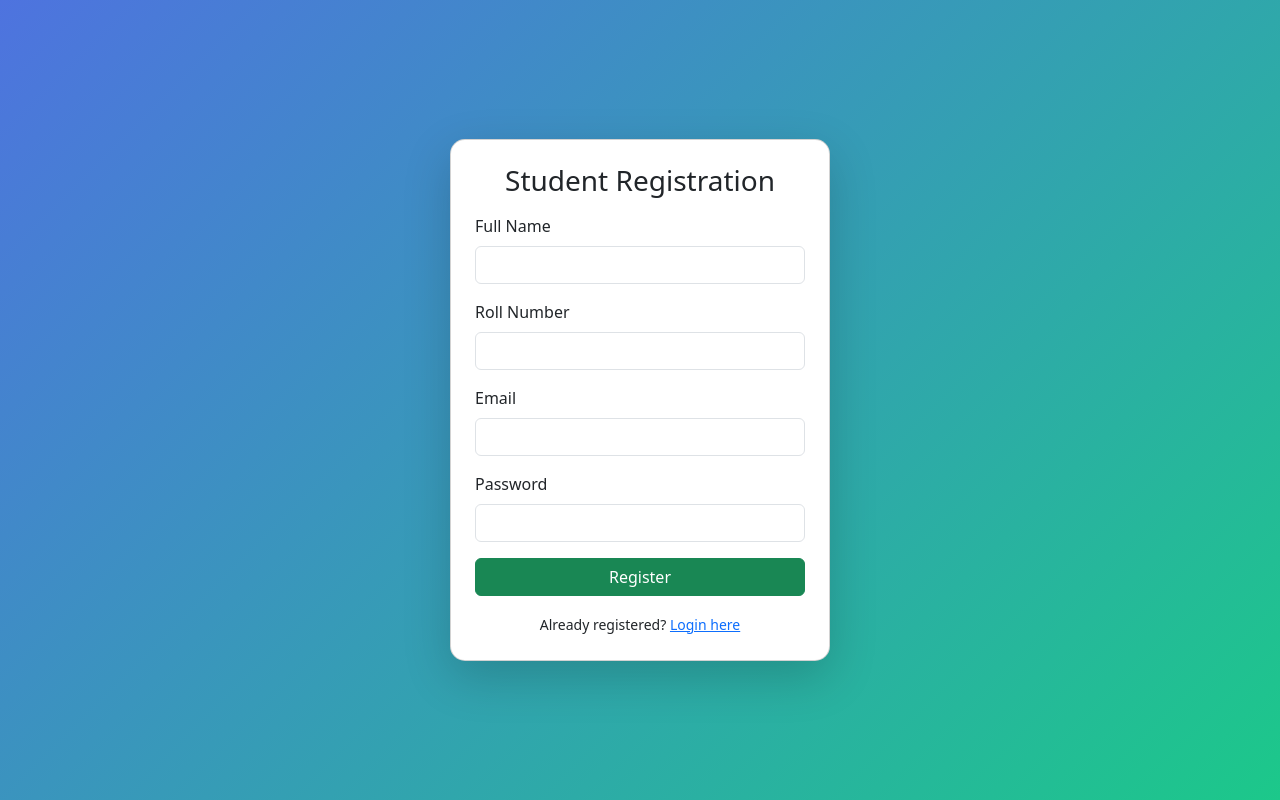
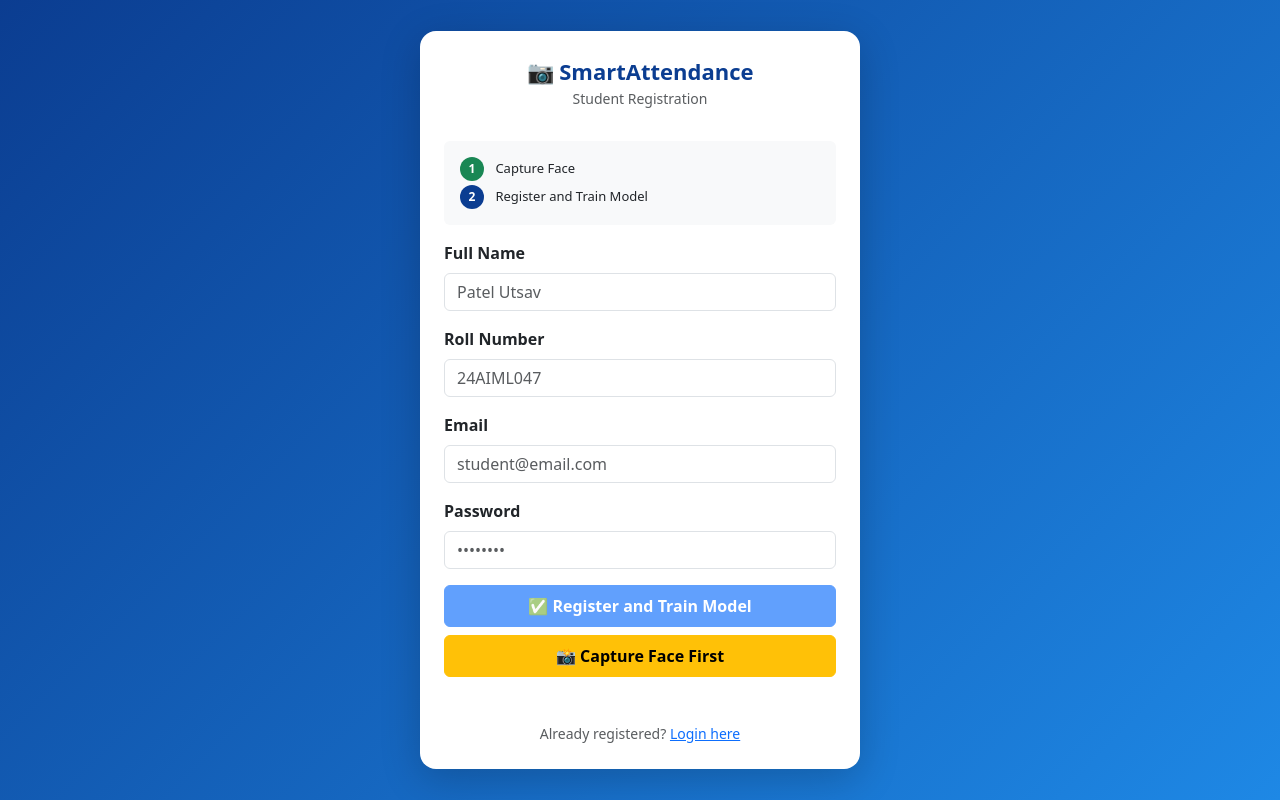
Before and after one commit to Utsav-047/Smart-Attendance-System, a Flask app: page /register in a window 1280 px wide. Run offline with Flask 3, Linux system fonts and the light colour scheme.

Commit message:
Revamp registration page with face capture feature
Enhanced the registration page with improved layout, added step indicators, and integrated face capture functionality.

```diff
--- a/templates/register.html
+++ b/templates/register.html
@@ -1,82 +1,155 @@
-<!-- <!DOCTYPE html>
-<html>
-<head>
-    <title>Register</title>
-</head>
-<body>
-    <h2>Student Registration</h2>
-
-    <form method="POST">
-        <input type="text" name="name" placeholder="Full Name" required><br><br>
-        <input type="text" name="roll" placeholder="Roll Number" required><br><br>
-        <input type="email" name="email" placeholder="Email" required><br><br>
-        <input type="password" name="password" placeholder="Password" required><br><br>
-        <button type="submit">Register</button>
-    </form>
-
-    <p>Already registered? <a href="/">Login</a></p>
-</body>
-</html> -->
 
 <!DOCTYPE html>
 <html lang="en">
 <head>
   <meta charset="UTF-8">
   <title>Register | Smart Attendance</title>
-
-    <!-- Bootstrap -->
   <link href="https://cdn.jsdelivr.net/npm/bootstrap@5.3.2/dist/css/bootstrap.min.css" rel="stylesheet">
-
-    <!-- Small custom CSS -->
   <style>
     body {
-            background: linear-gradient(135deg, #4e73df, #1cc88a);
+      background: linear-gradient(135deg, #0b3d91, #1e88e5);
+      min-height: 100vh;
+      display: flex;
+      align-items: center;
+      justify-content: center;
     }
-
-        .card {
-            border-radius: 15px;
+    .card { border: none; border-radius: 16px; box-shadow: 0 10px 40px rgba(0,0,0,0.2); }
+    .step-badge {
+      background: #0b3d91;
+      color: white;
+      border-radius: 50%;
+      width: 24px; height: 24px;
+      display: inline-flex;
+      align-items: center;
+      justify-content: center;
+      font-size: 12px;
+      font-weight: 700;
+      margin-right: 8px;
     }
+    .step-badge.done { background: #198754; }
   </style>
 </head>
+<body>
+<div class="card p-4" style="width:440px">
 
-<body>
-
-<div class="container d-flex justify-content-center align-items-center vh-100">
-    <div class="card shadow-lg p-4" style="width: 380px;">
-
-        <h3 class="text-center mb-3">Student Registration</h3>
-
-        <form method="POST">
-
-            <div class="mb-3">
-                <label class="form-label">Full Name</label>
-                <input type="text" name="name" class="form-control" required>
+  <div class="text-center mb-3">
+    <div style="color:#0b3d91;font-size:22px;font-weight:700">📷 SmartAttendance</div>
+    <p class="text-muted small">Student Registration</p>
   </div>
 
-            <div class="mb-3">
-                <label class="form-label">Roll Number</label>
-                <input type="text" name="roll" class="form-control" required>
+  {% if error %}
+  <div class="alert alert-danger py-2 small">{{ error }}</div>
+  {% endif %}
+
+  <!-- STEP INDICATORS -->
+  <div class="mb-3 p-3 rounded" style="background:#f8f9fa;font-size:13px">
+    <div class="mb-1"><span class="step-badge done" id="step1badge">1</span> Capture Face</div>
+    <div><span class="step-badge" id="step2badge">2</span> Register and Train Model</div>
   </div>
 
+  <!-- REGISTRATION FORM -->
+  <form method="POST" id="registerForm">
+    <input type="hidden" name="face_captured" id="faceCapturedInput" value="0">
     <div class="mb-3">
-                <label class="form-label">Email</label>
-                <input type="email" name="email" class="form-control" required>
+      <label class="form-label fw-semibold">Full Name</label>
+      <input type="text" name="name" id="nameInput" class="form-control" placeholder="Patel Utsav" required>
+    </div>
+    <div class="mb-3">
+      <label class="form-label fw-semibold">Roll Number</label>
+      <input type="text" name="roll" id="rollInput" class="form-control" placeholder="24AIML047" required>
+    </div>
+    <div class="mb-3">
+      <label class="form-label fw-semibold">Email</label>
+      <input type="email" name="email" class="form-control" placeholder="student@email.com" required>
+    </div>
+    <div class="mb-3">
+      <label class="form-label fw-semibold">Password</label>
+      <input type="password" name="password" class="form-control" placeholder="••••••••" required>
     </div>
 
-            <div class="mb-3">
-                <label class="form-label">Password</label>
-                <input type="password" name="password" class="form-control" required>
-            </div>
-
-            <button type="submit" class="btn btn-success w-100">Register</button>
+    <!-- STEP 2: REGISTER BUTTON -->
+    <button type="submit" id="registerBtn" class="btn btn-primary w-100 py-2 fw-bold mb-2" disabled>
+      ✅ Register and Train Model
+    </button>
   </form>
 
-        <div class="text-center mt-3">
-            <small>Already registered? <a href="/">Login here</a></small>
-        </div>
+  <!-- STEP 1: CAPTURE FACE BUTTON -->
+  <button id="captureBtn" onclick="captureFace()" class="btn btn-warning w-100 py-2 fw-bold mb-2">
+    📸 Capture Face First
+  </button>
 
+  <!-- STATUS MESSAGE -->
+  <div id="statusMsg" class="text-center mt-2" style="font-size:13px;min-height:20px"></div>
+
+  <div class="text-center mt-2">
+    <small class="text-muted">Already registered? <a href="/">Login here</a></small>
   </div>
 </div>
 
+<script>
+  const registered = {{ 'true' if registered else 'false' }};
+  const trained = {{ 'true' if trained else 'false' }};
+
+  window.onload = function() {
+    document.getElementById('registerBtn').disabled = true;
+
+    if (registered && trained) {
+      document.getElementById('statusMsg').innerHTML =
+        '<span class="text-success">🎉 Registration complete and model training started. You can now <a href="/">login</a>.</span>';
+      document.getElementById('step2badge').classList.add('done');
+      document.getElementById('step2badge').innerText = '✓';
+      document.getElementById('captureBtn').disabled = true;
+      document.getElementById('registerBtn').disabled = true;
+    }
+  }
+
+  async function captureFace() {
+    const roll = document.getElementById('rollInput').value.trim();
+    if (!roll) {
+      alert('Please enter your Roll Number first!');
+      return;
+    }
+
+    const btn = document.getElementById('captureBtn');
+    btn.disabled = true;
+    btn.innerHTML = '⏳ Opening Camera...';
+    document.getElementById('statusMsg').innerHTML =
+      '<span class="text-warning">📷 Camera opening... Look at the camera! 20 photos will be taken automatically.</span>';
+
+    try {
+      const res = await fetch('/capture_face', {
+        method: 'POST',
+        headers: { 'Content-Type': 'application/json' },
+        body: JSON.stringify({ roll: roll })
+      });
+      const data = await res.json();
+
+      if (data.error) {
+        document.getElementById('statusMsg').innerHTML =
+          `<span class="text-danger">❌ ${data.error}</span>`;
+        btn.disabled = false;
+        btn.innerHTML = '📸 Capture Face First';
+      } else {
+        document.getElementById('statusMsg').innerHTML =
+          `<span class="text-info">📷 ${data.message} Wait for camera to finish...</span>`;
+        document.getElementById('faceCapturedInput').value = '1';
+
+        setTimeout(() => {
+          document.getElementById('registerBtn').disabled = false;
+          document.getElementById('statusMsg').innerHTML =
+            '<span class="text-success">✅ Face captured! Now click Register to complete registration and train the model.</span>';
+          btn.innerHTML = '✅ Face Captured';
+          btn.disabled = true;
+        }, 15000);
+      }
+    } catch (e) {
+      document.getElementById('statusMsg').innerHTML =
+        `<span class="text-danger">❌ Error: ${e.message}</span>`;
+      btn.disabled = false;
+      btn.innerHTML = '📸 Capture Face First';
+    }
+  }
+</script>
+
 </body>
 </html>
```
Lines whose indentation alone changed are shown as unchanged.
